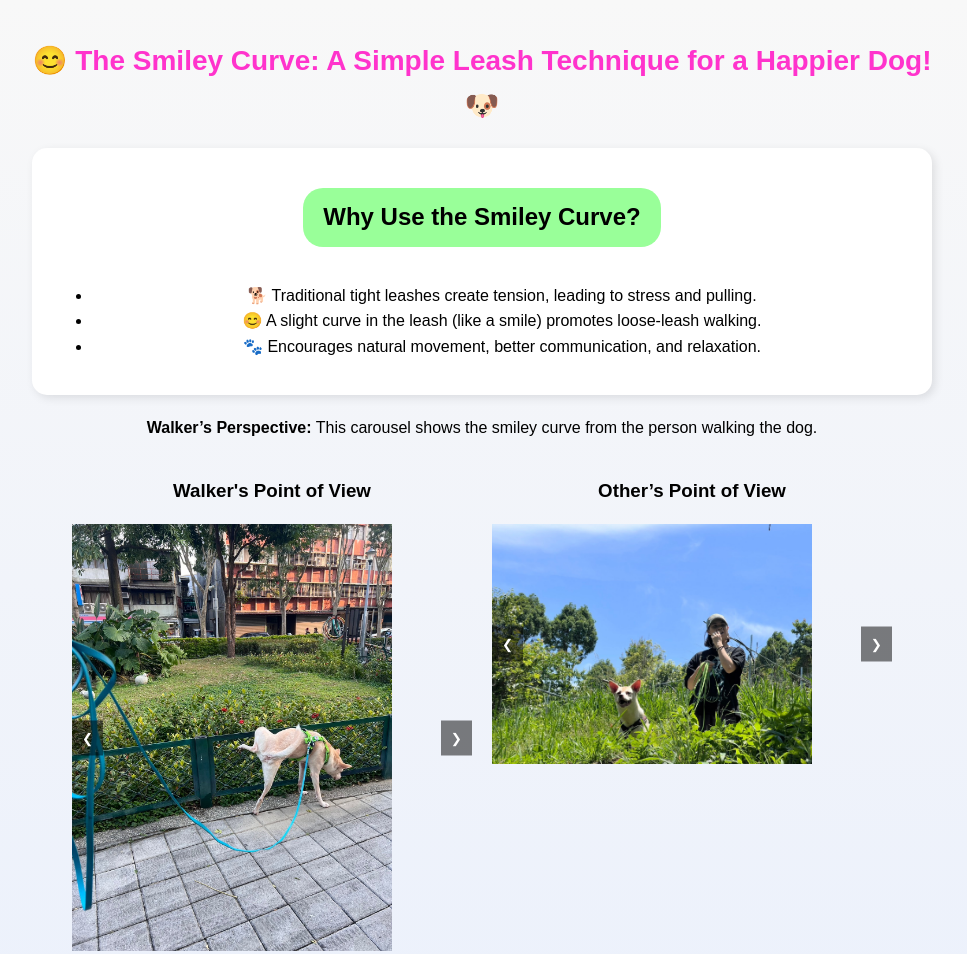
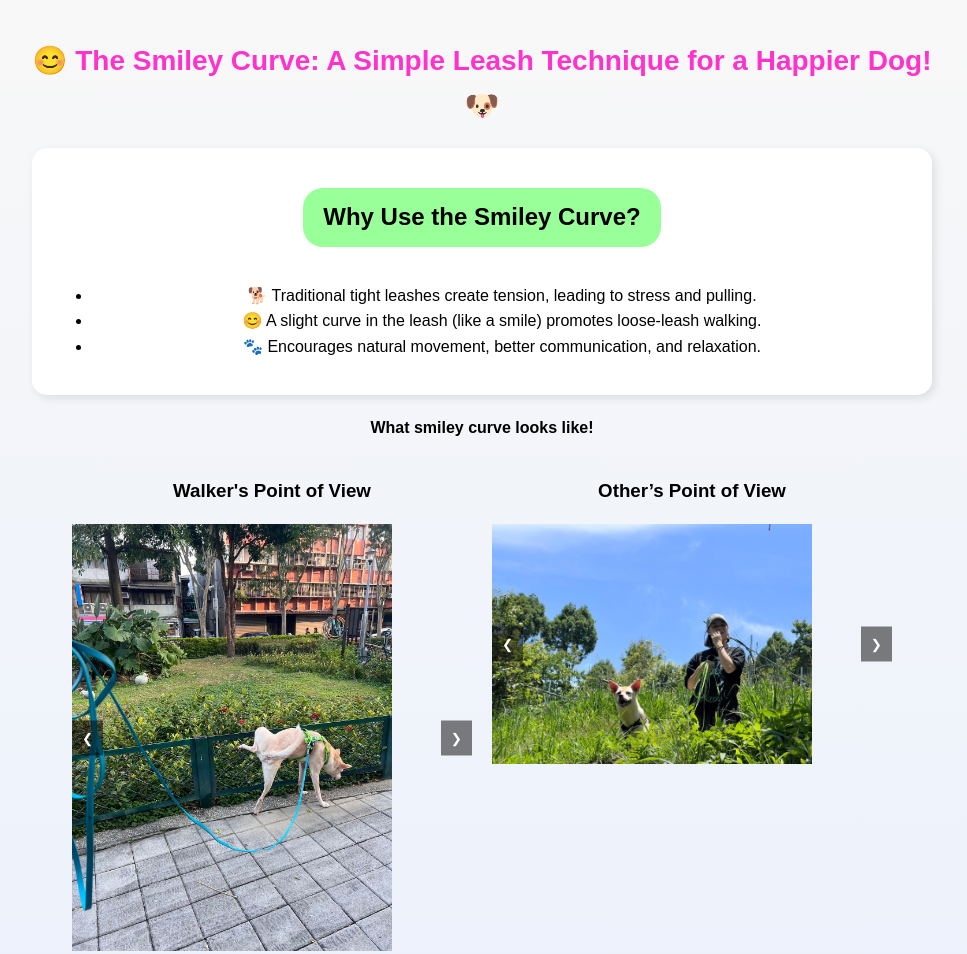
Before and after one commit to Tina-Lin-WorkingOverTime/IDTE, a plain HTML site: page Index.html in a window 1280 px wide. Shown: the top 954 px of the page, without its empty margins (158-1125 px from the left). Drawn offline with Linux system fonts and the light colour scheme; a small style sheet from the web is missing.

Commit message:
Update Index.html

```diff
--- a/Index.html
+++ b/Index.html
@@ -100,7 +100,7 @@
         </ul>
     </div>
 
-    	<p><strong>Walker’s Perspective:</strong> This carousel shows the smiley curve from the person walking the dog.</p>
+    	<p><strong>What smiley curve looks like!</p>
 <div class="carousel-container">
     <div class="carousel-section">
         <h3>Walker's Point of View</h3>
```
